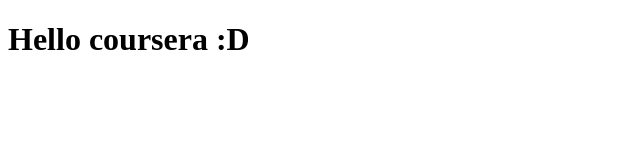
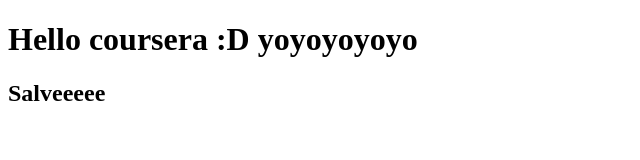
Before and after one commit to SimoneSloe/cousera_test, a plain HTML site: page site/index.html in a window 1280 px wide. Shown: the whole page, without its empty margins (0-640 px from the left). Drawn offline with Linux system fonts and the light colour scheme.

Commit message:
Small addition to our page content.

```diff
--- a/site/index.html
+++ b/site/index.html
@@ -4,6 +4,7 @@
 	<title>Hello Coursera</title>
 </head>
 <body>
-<h1>Hello coursera :D</h1>
+<h1>Hello coursera :D yoyoyoyoyo</h1>
+<h2> Salveeeee</h>
 </body>
 </html>
```
